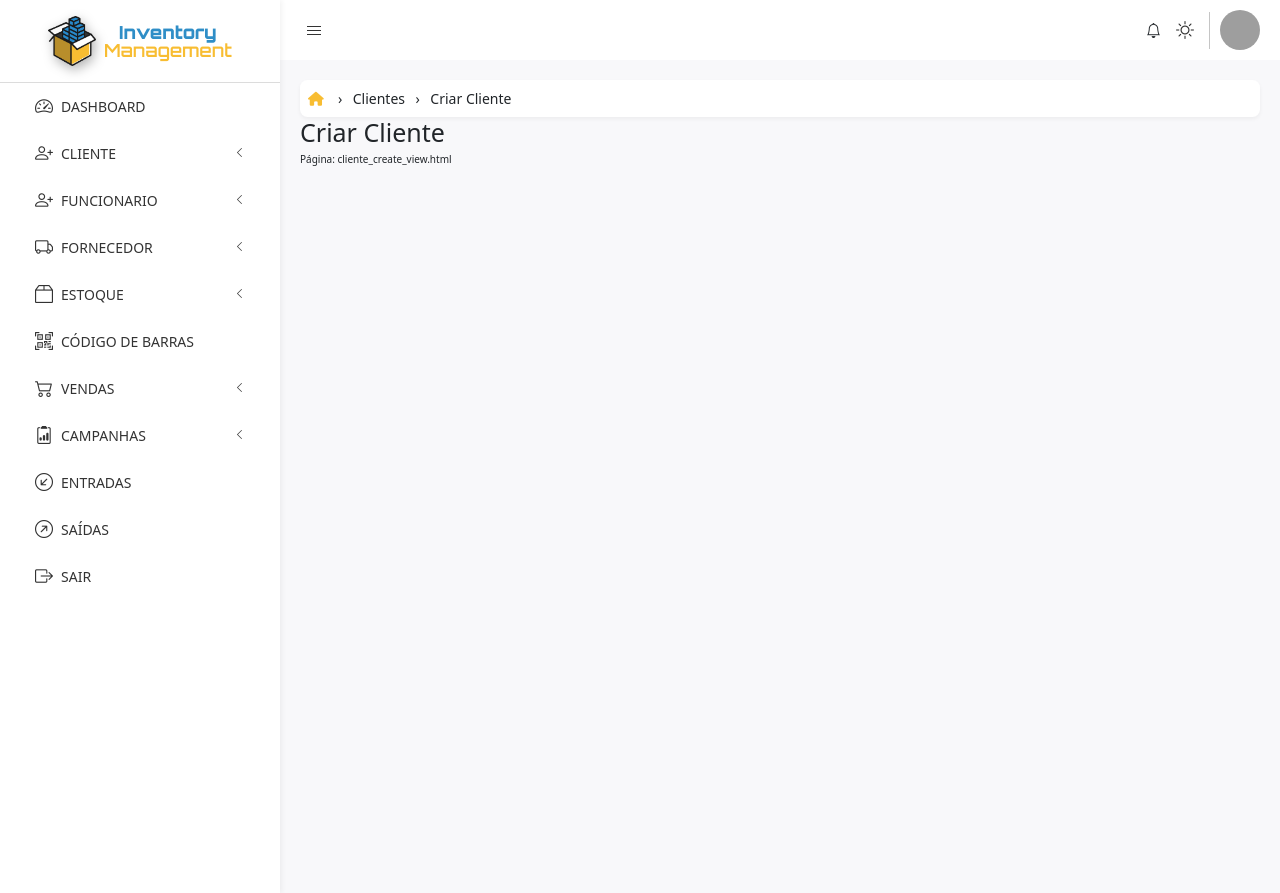
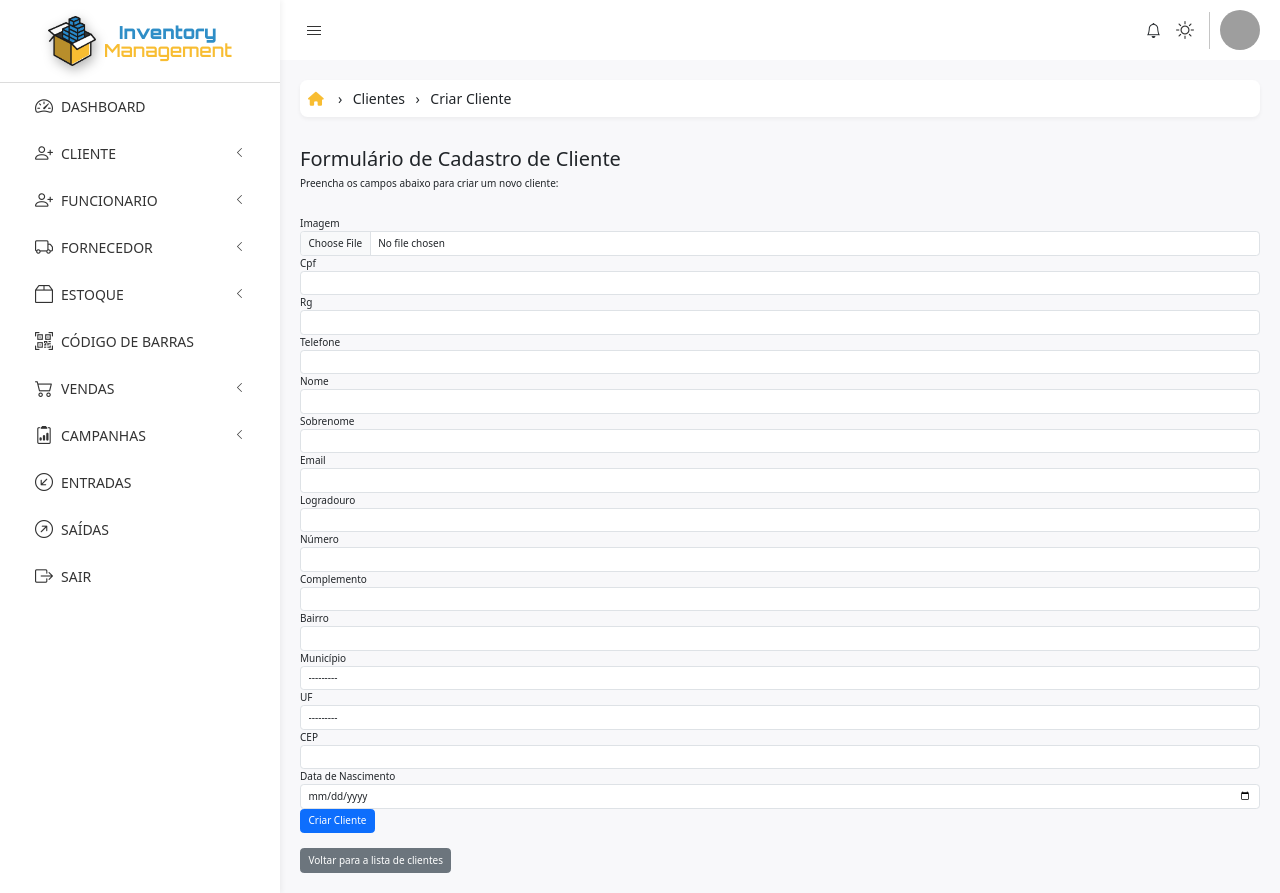
Before and after one commit to jackson-vip/sge, a Django app: page /clientes/novo_cliente/ in a window 1280 px wide. Run offline with Django 5.2, Linux system fonts and the light colour scheme; a user stored in the database is signed in; tables that the repository leaves empty hold one stand-in row (values such as "Sample post"); one stand-in notice (Sample message) is shown; grey boxes are pictures that could not be loaded.

Commit message:
Atualiza o template de criação de cliente para incluir um formulário detalhado com mensagens de sucesso e erro, melhorando a experiência do usuário.

```diff
--- a/clientes/templates/cliente/cliente_create_view.html
+++ b/clientes/templates/cliente/cliente_create_view.html
@@ -10,7 +10,60 @@
 {% include "global/partials/breadcrumb.html" %}
 
 <!-- Template para criar um cliente -->
-<h1>Criar Cliente</h1>
-<p> Página: cliente_create_view.html</p>
+<br />
+<br />
+<form method="post" action="{% url 'cliente:cliente_create_view' %}">
+    {% csrf_token %}
+    <h2>Formulário de Cadastro de Cliente</h2>
+    <p>Preencha os campos abaixo para criar um novo cliente:</p>
+    <br />
+    {% for field in form %}
+        <div class="form-group">
+            {{ field.label }}
+            {{ field }}
+            {% for error in field.errors %}
+                <div class="alert alert-danger">{{ error }}</div>
+            {% endfor %}
+        </div>
+    {% endfor %}
+    <button type="submit" class="btn btn-primary">Criar Cliente</button>
+</form>
+<br />
+<a href="{% url 'cliente:cliente_list_view' %}" class="btn btn-secondary">Voltar para a lista de clientes</a>
+
+{% if messages %}
+    <div class="alert alert-info">
+        {% for message in messages %}
+            <p>{{ message }}</p>
+        {% endfor %}
+    </div>
+{% endif %}
+{% if form.errors %}
+    <div class="alert alert-danger">
+        <p>Por favor, corrija os erros abaixo:</p>
+        <ul>
+            {% for field in form %}
+                {% for error in field.errors %}
+                    <li>{{ field.label }}: {{ error }}</li>
+                {% endfor %}
+            {% endfor %}
+            {% for error in form.non_field_errors %}
+                <li>{{ error }}</li>
+            {% endfor %}
+        </ul>
+    </div>
+{% endif %}
+
+{% if form.is_bound and form.is_valid %}
+    <div class="alert alert-success">
+        <p>Cliente criado com sucesso!</p>
+    </div>
+{% endif %}
+
+{% if form.is_bound and not form.is_valid %}
+    <div class="alert alert-danger">
+        <p>Houve um erro ao criar o cliente. Por favor, verifique os dados.</p>
+    </div>
+{% endif %}
 
 {% endblock content %}
```
